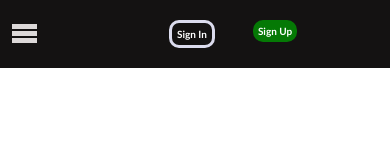
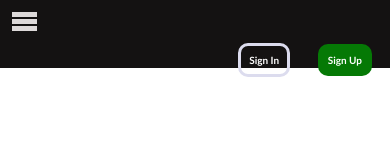
Before and after one commit to abhik7872/Career-Guidance-Website, a plain HTML site: page Landing Page/index.html in a window 390 px wide. Drawn offline with Linux system fonts and the light colour scheme.

Commit message:
Still some problems

```diff
--- a/Landing Page/index.html
+++ b/Landing Page/index.html
@@ -14,27 +14,15 @@
             <div class="line2"></div>
             <div class="line3"></div>
         </div>
-        <ul class="nav-links">
-            <li>
+        <div class="nav-links">
             <a href="#">Home</a>
-            </li>
-            <li>
             <a href="#">Career</a>
-            </li>
-            <li>
             <a href="#">About Us</a>
-            </li>
-            <li>
             <a href="#">Contact Us</a>
-            </li>
-        </ul>
-        <div class="navbar-buttons">
-            <li>
+        </div>
+        <div style="float: right;">
             <button type="button" class="button btn1">Sign In</button>
-            </li>
-            <li>
             <button type="button" class="button">Sign Up</button>
-            </li>
         </div>
     </nav>
 
--- a/Landing Page/style.css
+++ b/Landing Page/style.css
@@ -5,7 +5,7 @@
 }
 
 nav {
-    display: flex;
+    display: inline-block;
     /* justify-content: left; */
     align-items: center;
     height: 8vh;
@@ -22,11 +22,6 @@ nav {
     display: flex;
     justify-content: space-around;
     width: 25%;
-    margin: 0px;
-}
-
-.nav-links li {
-    list-style: none;
 }
 
 .nav-links a {
@@ -35,20 +30,7 @@ nav {
     letter-spacing: 3px;
     font-weight: bold;
     font-size: 15px;
-}
-
-.navbar-buttons {
-    position: relative;
-    display: flex;
-    padding: 60px;
-    justify-content:flex-end;
-    float: right;
-    margin-left: 1100px;
-}
-
-.navbar-buttons li {
-    list-style: none;
-    padding: 10px;
+    /* margin: 20px; */
 }
 
 .button {
@@ -130,6 +112,7 @@ nav {
         left: 0px;
         height: 94vh;
         top: 6vh;
+        /* margin-bottom: 5px; */
         background-color: rgb(20, 18, 18);
         display: flex;
         flex-direction: column;
@@ -146,28 +129,18 @@ nav {
     }
     .button {
         position: relative;
-        padding: 10px;
+        /* padding: 10px; */
         border-radius: 10px;
-    }
-    .navbar-buttons {
-        position: relative;
-        display: flex;
-        padding: 60px;
-        justify-content:end;
-        margin-left: 1300px;
     }
 }
 
 @media screen and (max-width:768px) {
     .button {
         position: relative;
-        padding: 5px;
+        /* padding: 5px; */
         border-radius: 10px;
         /* font-weight: 500; */
         font-size: 10px;
-    }
-    .navbar-buttons {
-        margin-left: 50px;
     }
 }
 
```
Lines whose indentation alone changed are shown as unchanged.
